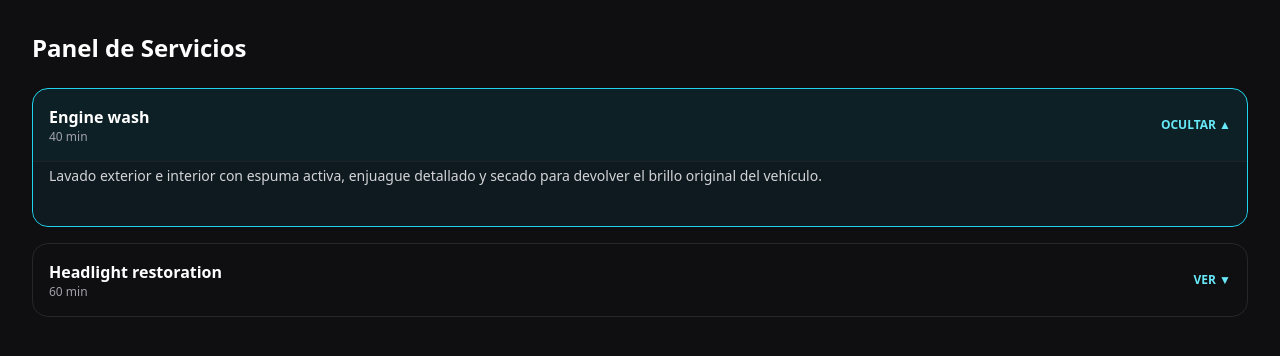
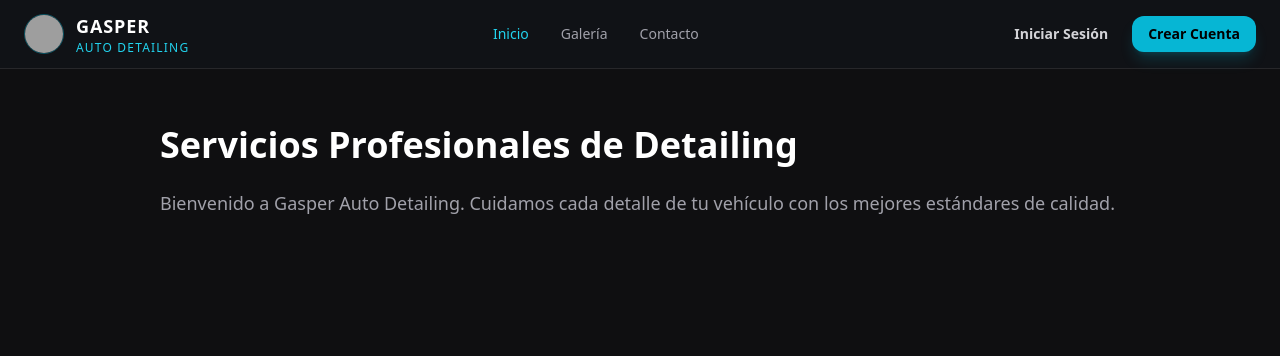
Before and after one commit to joshuotaXD/gasper-auto-care, a Next.js app: page / in a window 1280 px wide. Shown: the top 356 px of the page. Built offline with nearby package versions, Linux system fonts and the light colour scheme; no server answers; grey boxes are pictures that could not be loaded.

Commit message:
Agregar header con logo, galeria, contacto y autenticacion

```diff
--- a/app/page.js
+++ b/app/page.js
@@ -1,83 +1,147 @@
 'use client';
 
 import { useState } from 'react';
-import { supabase } from '../lib/supabase';
-
-const SERVICES = [
-  {
-    name: 'Engine wash',
-    basePrice: 60,
-    duration: '40 min',
-    description: 'Lavado exterior e interior con espuma activa, enjuague detallado y secado para devolver el brillo original del vehículo.',
-    vehiclePricing: {
-      'Coupe / Sedan': 60,
-      'Mid-Sized SUV': 80,
-      'Large SUV / Truck': 90,
-      'Motorcycle': 45,
-    },
-  },
-  {
-    name: 'Headlight restoration',
-    basePrice: 90,
-    duration: '60 min',
-    description: 'Recuperación de faros opacos con pulido profesional para mejorar la visibilidad, el estilo y la apariencia general del auto.',
-    vehiclePricing: {
-      'Coupe / Sedan': 90,
-      'Mid-Sized SUV': 110,
-      'Large SUV / Truck': 130,
-      'Motorcycle': 70,
-    },
-  }
-];
-
-const VEHICLES = ['Coupe / Sedan', 'Mid-Sized SUV', 'Large SUV / Truck', 'Motorcycle'];
+import Image from 'next/image';
 
 export default function Home() {
-  const [openServices, setOpenServices] = useState({
-    [SERVICES[0].name]: true
-  });
-
-  const toggleServiceAccordion = (serviceName) => {
-    setOpenServices(prev => ({
-      ...prev,
-      [serviceName]: !prev[serviceName]
-    }));
-  };
+  const [activeSection, setActiveSection] = useState('inicio');
 
   return (
-    <main className="min-h-screen p-8 bg-[#0F0F11] text-white">
-      <h1 className="text-2xl font-bold mb-6">Panel de Servicios</h1>
+    <div className="min-h-screen bg-[#0F0F11] text-white">
+      {/* HEADER / MENÚ DE NAVEGACIÓN */}
+      <header className="sticky top-0 z-50 bg-[#111318]/90 backdrop-blur-md border-b border-zinc-800 px-6 py-3 flex items-center justify-between">
 
-      <div className="space-y-4">
-        {SERVICES.map((service) => {
-          const isOpen = !!openServices[service.name];
-          return (
-            <div key={service.name} className={`rounded-2xl border transition overflow-hidden ${
-              isOpen ? 'border-cyan-400 bg-cyan-500/10' : 'border-zinc-800 bg-[#0F0F11]'
-            }`}>
-              <button
-                type="button"
-                onClick={() => toggleServiceAccordion(service.name)}
-                className="w-full p-4 flex items-center justify-between text-left"
-              >
+        {/* Izquierda: Logo y Nombre de la empresa */}
+        <div className="flex items-center gap-3 cursor-pointer" onClick={() => setActiveSection('inicio')}>
+          <div className="relative w-10 h-10 overflow-hidden rounded-full border border-cyan-500/40">
+            <Image
+              src="/logo.png"
+              alt="Gasper Auto Detailing Logo"
+              fill
+              className="object-cover"
+            />
+          </div>
+          <span className="font-extrabold text-lg tracking-wider text-white">
+            GASPER <span className="text-cyan-400 text-xs block font-normal tracking-widest">AUTO DETAILING</span>
+          </span>
+        </div>
+
+        {/* Centro: Navegación (Galería, Contacto, etc.) */}
+        <nav className="hidden md:flex items-center gap-8">
+          <button
+            onClick={() => setActiveSection('inicio')}
+            className={`transition font-medium text-sm ${
+              activeSection === 'inicio' ? 'text-cyan-400' : 'text-zinc-400 hover:text-white'
+            }`}
+          >
+            Inicio
+          </button>
+          <button
+            onClick={() => setActiveSection('galeria')}
+            className={`transition font-medium text-sm ${
+              activeSection === 'galeria' ? 'text-cyan-400' : 'text-zinc-400 hover:text-white'
+            }`}
+          >
+            Galería
+          </button>
+          <button
+            onClick={() => setActiveSection('contacto')}
+            className={`transition font-medium text-sm ${
+              activeSection === 'contacto' ? 'text-cyan-400' : 'text-zinc-400 hover:text-white'
+            }`}
+          >
+            Contacto
+          </button>
+        </nav>
+
+        {/* Derecha: Iniciar sesión y Crear cuenta */}
+        <div className="flex items-center gap-3">
+          <button
+            onClick={() => setActiveSection('login')}
+            className="text-xs md:text-sm font-semibold text-zinc-300 hover:text-white px-3 py-2 transition"
+          >
+            Iniciar Sesión
+          </button>
+          <button
+            onClick={() => setActiveSection('register')}
+            className="bg-cyan-500 hover:bg-cyan-400 text-black text-xs md:text-sm font-bold px-4 py-2 rounded-xl transition shadow-lg shadow-cyan-500/20"
+          >
+            Crear Cuenta
+          </button>
+        </div>
+
+      </header>
+
+      {/* CONTENIDO DE LAS SECCIONES */}
+      <main className="max-w-5xl mx-auto p-8 mt-6">
+        {activeSection === 'inicio' && (
+          <section className="space-y-6">
+            <h1 className="text-4xl font-extrabold text-white">Servicios Profesionales de Detailing</h1>
+            <p className="text-zinc-400 text-lg">
+              Bienvenido a Gasper Auto Detailing. Cuidamos cada detalle de tu vehículo con los mejores estándares de calidad.
+            </p>
+          </section>
+        )}
+
+        {activeSection === 'galeria' && (
+          <section className="space-y-6">
+            <h1 className="text-3xl font-bold text-white">Galería de Trabajos</h1>
+            <p className="text-zinc-400">Explora nuestros resultados y transformaciones.</p>
+            <div className="grid grid-cols-1 md:grid-cols-3 gap-4 pt-4">
+              <div className="h-48 bg-zinc-900 border border-zinc-800 rounded-2xl flex items-center justify-center text-zinc-600">Trabajo 1</div>
+              <div className="h-48 bg-zinc-900 border border-zinc-800 rounded-2xl flex items-center justify-center text-zinc-600">Trabajo 2</div>
+              <div className="h-48 bg-zinc-900 border border-zinc-800 rounded-2xl flex items-center justify-center text-zinc-600">Trabajo 3</div>
+            </div>
+          </section>
+        )}
+
+        {activeSection === 'contacto' && (
+          <section className="space-y-6 max-w-lg">
+            <h1 className="text-3xl font-bold text-white">Contacto Directo</h1>
+            <p className="text-zinc-400">Llámanos al <span className="text-cyan-400 font-semibold">615 429 2253</span> o envíanos un mensaje:</p>
+            <form onSubmit={(e) => { e.preventDefault(); alert('Mensaje enviado'); }} className="space-y-4">
+              <div>
+                <label className="block text-xs font-semibold uppercase text-zinc-400 mb-1">Nombre</label>
+                <input type="text" required className="w-full rounded-xl border border-zinc-800 bg-[#111318] px-4 py-2.5 text-sm text-white focus:border-cyan-400 focus:outline-none" placeholder="Tu nombre" />
+              </div>
+              <div>
+                <label className="block text-xs font-semibold uppercase text-zinc-400 mb-1">Mensaje</label>
+                <textarea rows="4" required className="w-full rounded-xl border border-zinc-800 bg-[#111318] px-4 py-2.5 text-sm text-white focus:border-cyan-400 focus:outline-none" placeholder="¿En qué podemos ayudarte?"></textarea>
+              </div>
+              <button type="submit" className="w-full bg-cyan-500 hover:bg-cyan-400 text-black font-bold py-3 rounded-xl transition">
+                Enviar Mensaje
+              </button>
+            </form>
+          </section>
+        )}
+
+        {(activeSection === 'login' || activeSection === 'register') && (
+          <section className="max-w-md mx-auto bg-zinc-900/50 border border-zinc-800 p-8 rounded-3xl space-y-6 mt-10">
+            <h1 className="text-2xl font-bold text-white text-center">
+              {activeSection === 'login' ? 'Iniciar Sesión' : 'Crear Cuenta'}
+            </h1>
+            <div className="space-y-4">
+              {activeSection === 'register' && (
                 <div>
-                  <p className="text-base font-bold text-white">{service.name}</p>
-                  <p className="text-xs text-zinc-400">{service.duration}</p>
-                </div>
-                <span className="text-xs font-bold text-cyan-300">
-                  {isOpen ? 'OCULTAR ▲' : 'VER ▼'}
-                </span>
-              </button>
-
-              {isOpen && (
-                <div className="px-4 pb-6 pt-1 border-t border-zinc-800/60 bg-[#111318]/40">
-                  <p className="text-sm text-zinc-300 mb-4">{service.description}</p>
+                  <label className="block text-xs font-semibold uppercase text-zinc-400 mb-1">Nombre Completo</label>
+                  <input type="text" className="w-full rounded-xl border border-zinc-800 bg-[#111318] px-4 py-2.5 text-sm text-white focus:border-cyan-400 focus:outline-none" placeholder="Tu nombre" />
                 </div>
               )}
+              <div>
+                <label className="block text-xs font-semibold uppercase text-zinc-400 mb-1">Correo Electrónico</label>
+                <input type="email" className="w-full rounded-xl border border-zinc-800 bg-[#111318] px-4 py-2.5 text-sm text-white focus:border-cyan-400 focus:outline-none" placeholder="correo@ejemplo.com" />
+              </div>
+              <div>
+                <label className="block text-xs font-semibold uppercase text-zinc-400 mb-1">Contraseña</label>
+                <input type="password" className="w-full rounded-xl border border-zinc-800 bg-[#111318] px-4 py-2.5 text-sm text-white focus:border-cyan-400 focus:outline-none" placeholder="••••••••" />
+              </div>
+              <button className="w-full bg-cyan-500 hover:bg-cyan-400 text-black font-bold py-3 rounded-xl transition mt-2">
+                {activeSection === 'login' ? 'Entrar' : 'Registrarse'}
+              </button>
             </div>
-          );
-        })}
-      </div>
-    </main>
+          </section>
+        )}
+      </main>
+    </div>
   );
 }
```
